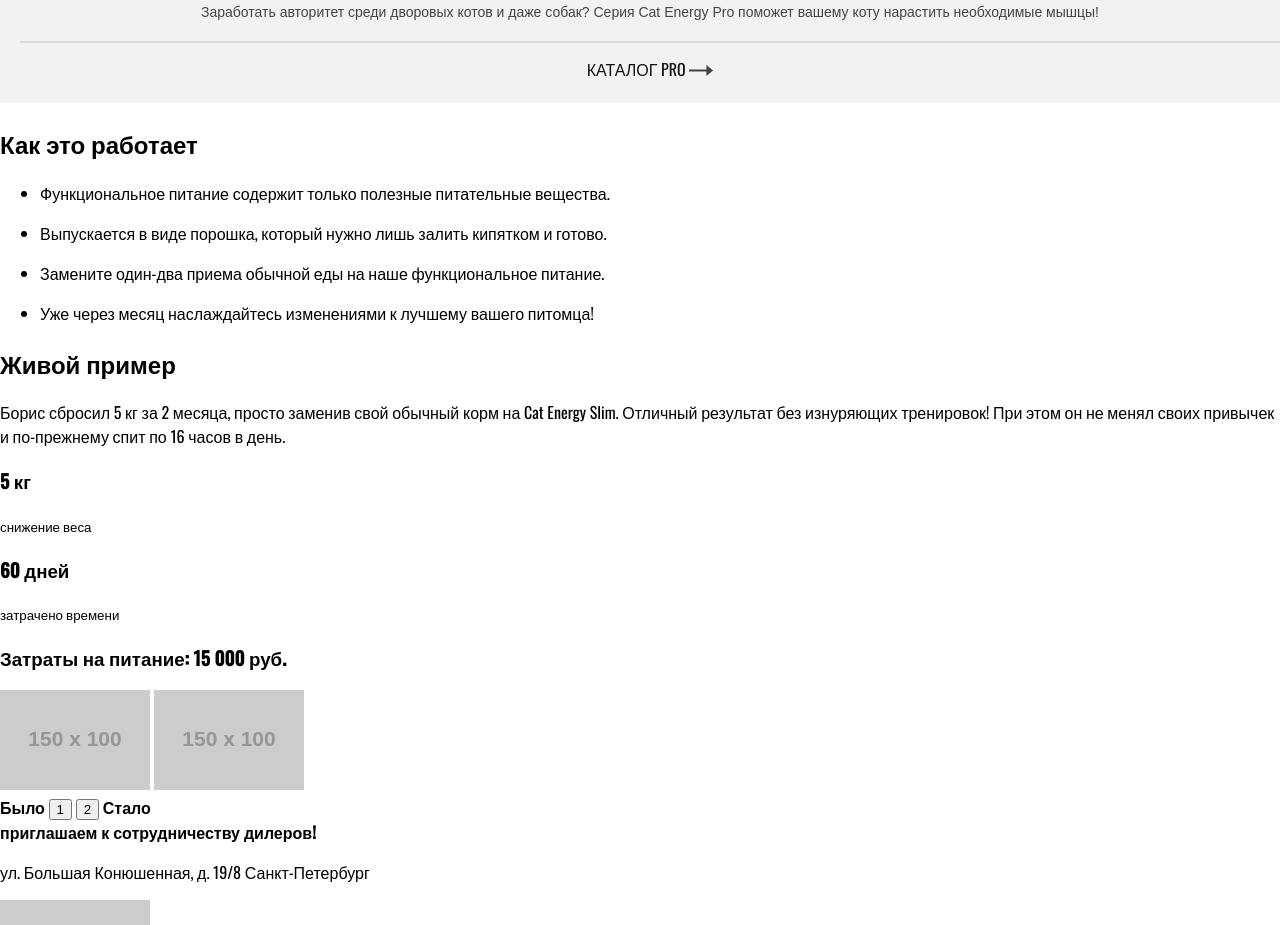
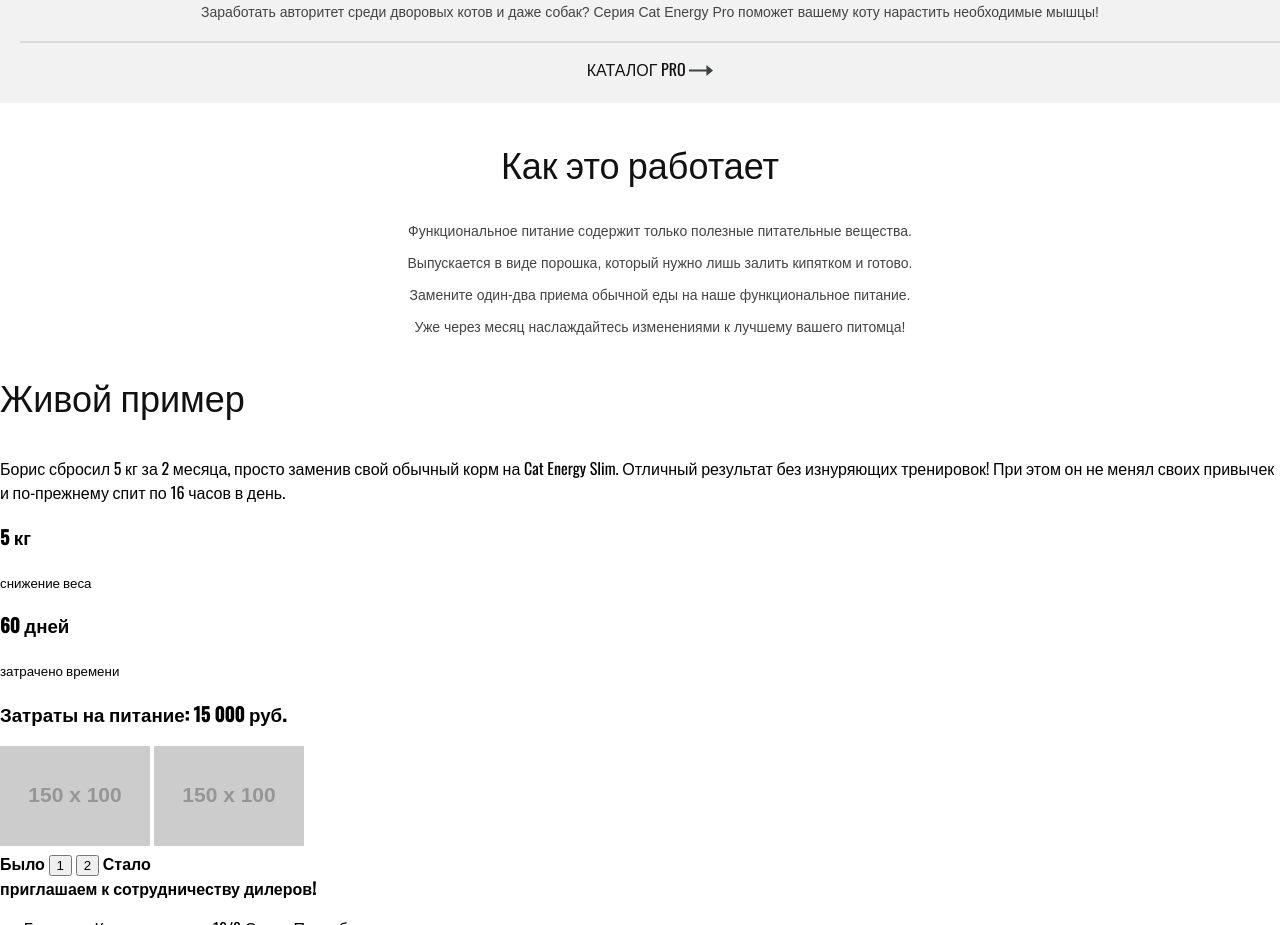
Before and after one commit to shurick0210/111900-cat-energy, a website: page source/index.html in a window 1280 px wide. Shown: the part 1377-2302 px from the top of the page. Drawn offline with nearby package versions, Linux system fonts and the light colour scheme; files that its build step writes are made by us from their sources; placeholder pictures from the web are drawn by us.

Commit message:
сделал блок steps

```diff
--- a/source/index.html
+++ b/source/index.html
@@ -67,20 +67,20 @@
 
     </section>
 
-    <section class="how-work">
-      <h2 class="section-title how-work__section-title">Как это работает</h2>
-      <ul class="how-work__list">
-        <li class="how-work__item how-work__item--icon-1">
-          <p class="how-work__description">Функциональное питание содержит только полезные питательные вещества.</p>
+    <section class="steps">
+      <h2 class="section-title steps__section-title">Как это работает</h2>
+      <ul class="steps__list">
+        <li class="steps__item steps__item--icon-1">
+          <p class="steps__description">Функциональное питание содержит только полезные питательные вещества.</p>
         </li>
-        <li class="how-work__item how-work__item--icon-2">
-          <p class="how-work__description">Выпускается в виде порошка, который нужно лишь залить кипятком и готово.</p>
+        <li class="steps__item steps__item--icon-2">
+          <p class="steps__description">Выпускается в виде порошка, который нужно лишь залить кипятком и готово.</p>
         </li>
-        <li class="how-work__item how-work__item--icon-3">
-          <p class="how-work__description">Замените один-два приема обычной еды на наше функциональное питание.</p>
+        <li class="steps__item steps__item--icon-3">
+          <p class="steps__description">Замените один-два приема обычной еды на наше функциональное питание.</p>
         </li>
-        <li class="how-work__item how-work__item--icon-4">
-          <p class="how-work__description">Уже через месяц наслаждайтесь изменениями к лучшему вашего питомца!</p>
+        <li class="steps__item steps__item--icon-4">
+          <p class="steps__description">Уже через месяц наслаждайтесь изменениями к лучшему вашего питомца!</p>
         </li>
       </ul>
     </section>
--- /dev/null
+++ b/source/sass/steps.scss
@@ -0,0 +1,13 @@
+.steps {
+  text-align: center;
+}
+
+.steps__item {
+  color: #444444;
+  font-family: Arial, sans-serif;
+  font-size: 14px;
+  font-weight: 400;
+  line-height: 18px;
+  list-style: none;
+
+}
--- a/source/sass/style.scss
+++ b/source/sass/style.scss
@@ -3,6 +3,7 @@
   padding: 0;
   font-family: "Oswald", Arial, sans-serif;
 }
+
 .button {
   padding: 12px 74px;
   color: #ffffff;
@@ -13,7 +14,16 @@
   text-decoration: none;
   background-color: #68b738;
 }
+
+.section-title {
+  color: #111111;
+  font-size: 36px;
+  font-weight: 400;
+  line-height: 60px;
+}
+
 @import "header.scss";
 @import "main.scss";
 @import "offers.scss";
 @import "catalog.scss";
+@import "steps.scss";
```
